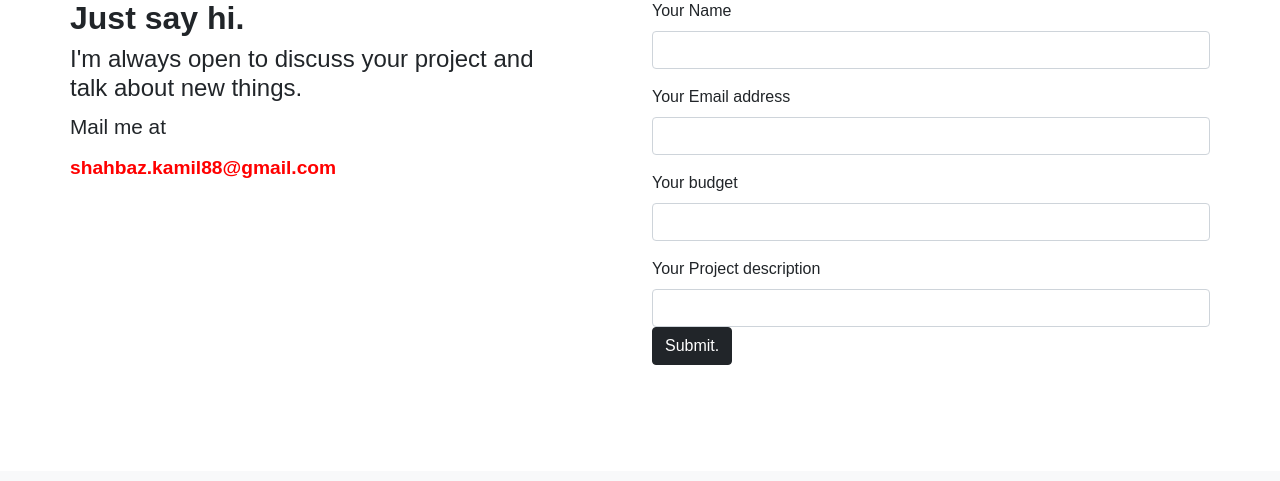
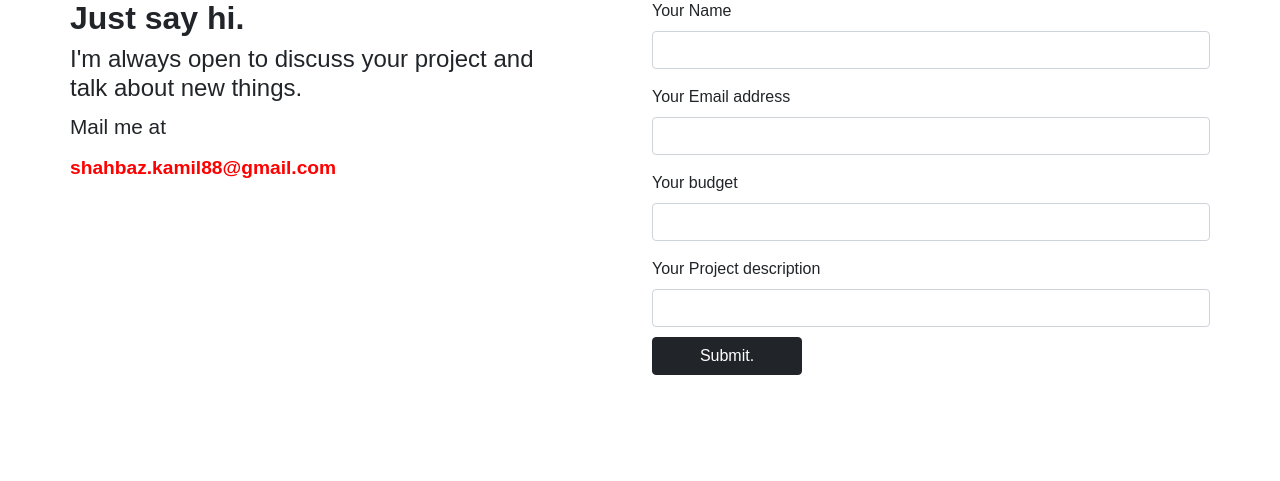
Before and after one commit to shahbazthedev/findshahbaz, a PHP site: page / in a window 1280 px wide. Shown: the part 4098-4579 px from the top of the page. Before the commit the page ends 4463 px from the top, so only its background shows below. Run offline with PHP 8.4, Linux system fonts and the light colour scheme.

Commit message:
Update styles.css

```diff
--- a/styles.css
+++ b/styles.css
@@ -174,6 +174,10 @@ body {
             transition: opacity 0.5s;
         }
 
+        #dark {
+        margin-top: 10px;
+        width: 150px;
+        }
 
 
 
```
